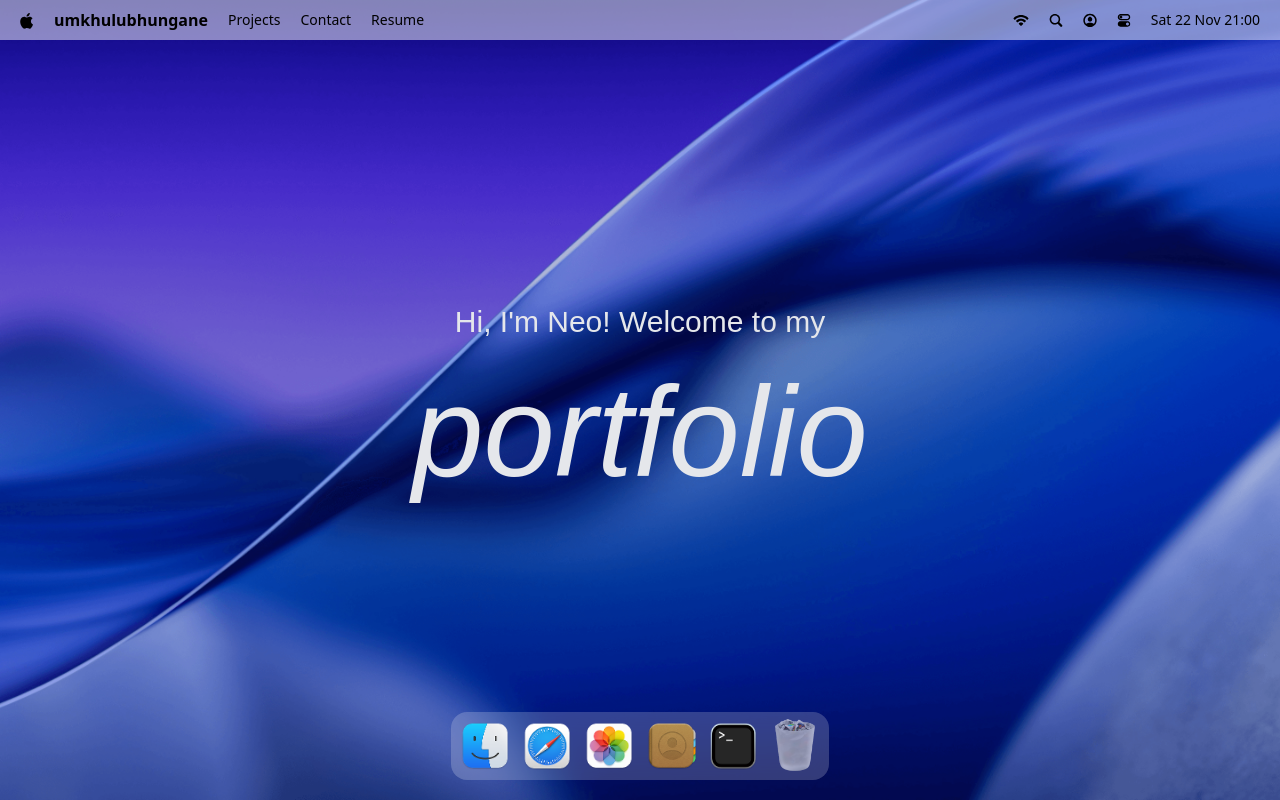
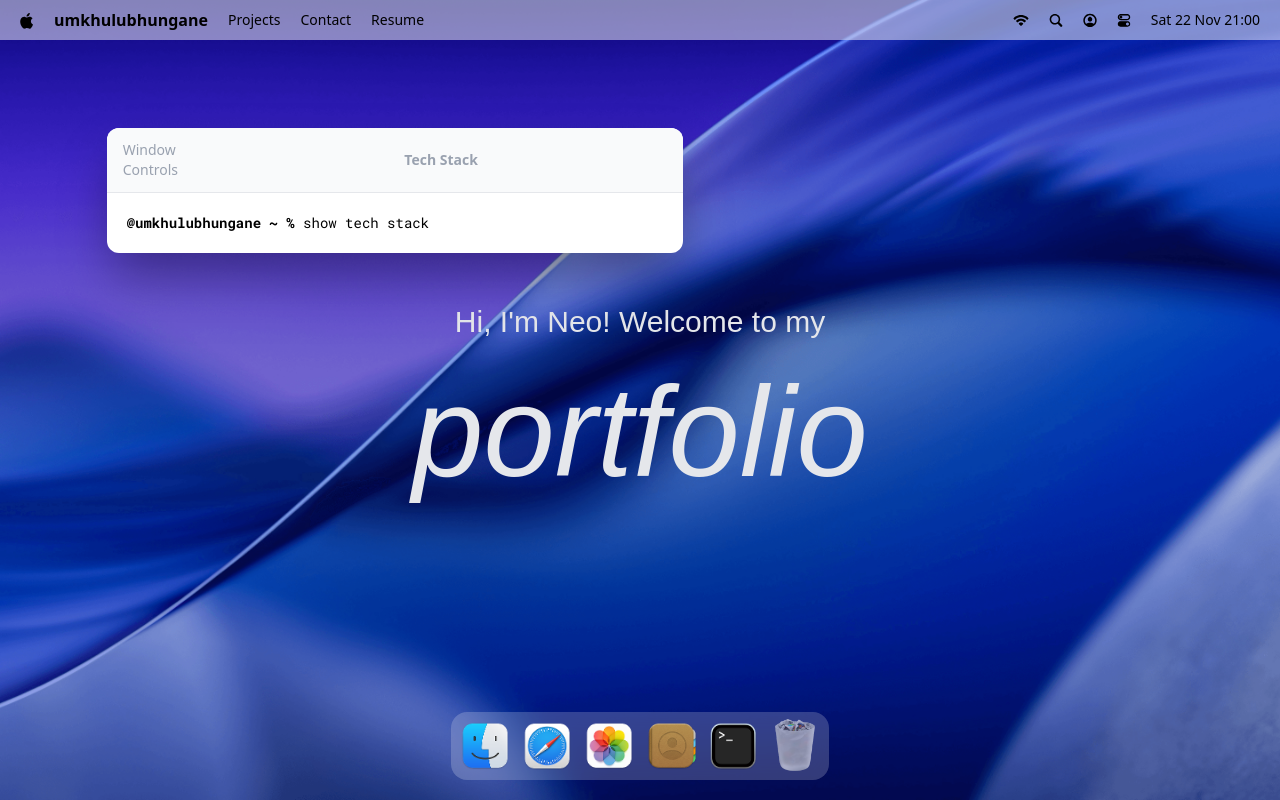
Before and after one commit to radebeneo/umkhulubhungane_, a React (Vite) app: page / in a window 1280 px wide. Built offline with nearby package versions, Linux system fonts and the light colour scheme; a web font is replaced by a local one.

Commit message:
wrapped terminal component with WindowWrapper higher order component.

```diff
--- a/src/App.tsx
+++ b/src/App.tsx
@@ -1,7 +1,10 @@
+
+import gsap from "gsap";
+import { Draggable} from "gsap/Draggable";
+
 import {Navbar, Welcome, Dock} from "#components";
-import gsap from "gsap";
+import {Terminal} from "#windows";
 
-import { Draggable} from "gsap/Draggable";
 gsap.registerPlugin(Draggable);
 
 const App = () => {
@@ -10,6 +13,8 @@ const App = () => {
            <Navbar/>
            <Welcome/>
            <Dock/>
+
+           <Terminal />
        </main>
     )
 }
--- /dev/null
+++ b/src/windows/Terminal.tsx
@@ -0,0 +1,21 @@
+import WindowWrapper from "#hoc/WindowWrapper";
+
+const Terminal = () => {
+    return (
+        <>
+            <div id="window-header">
+                <p>Window Controls</p>
+                <h2>Tech Stack</h2>
+            </div>
+            <div className="techstack">
+                <p>
+                    <span className="font-bold">@umkhulubhungane ~ % </span>
+                    show tech stack
+                </p>
+            </div>
+        </>
+    )
+}
+
+const TerminalWindow = WindowWrapper(Terminal, "terminal")
+export default TerminalWindow
--- /dev/null
+++ b/src/windows/index.ts
@@ -0,0 +1,3 @@
+import Terminal from "#windows/Terminal";
+
+export { Terminal }
```
